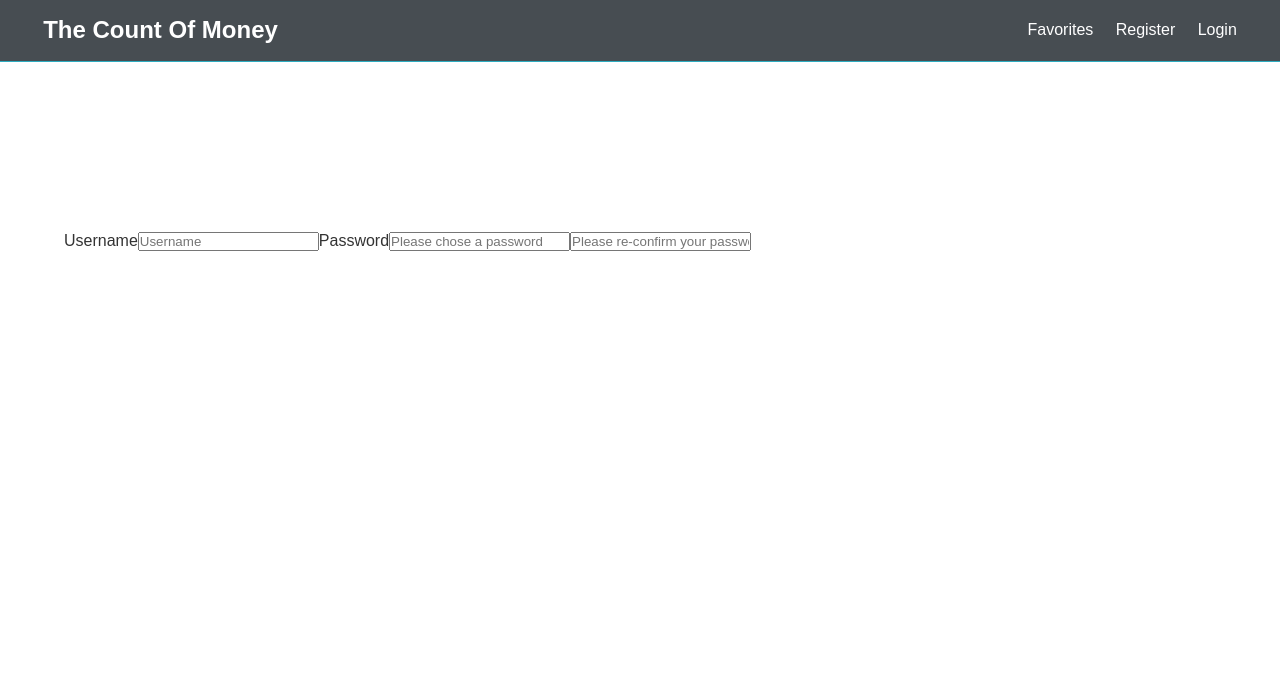
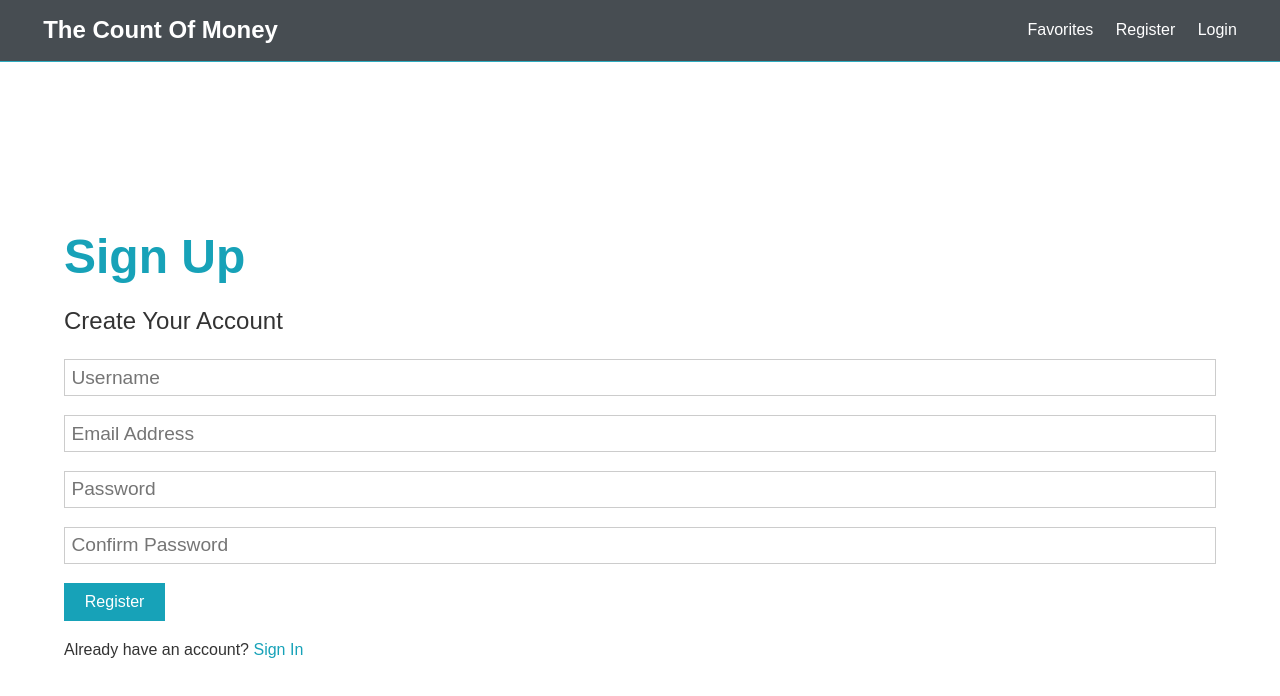
Before and after one commit to JK2018/web-app---the-count-of-money-t-web-700-Epitech-, a React (Create React App) app in the folder front/: page /register in a window 1280 px wide. Shown: the top 696 px of the page. Built offline with nearby package versions, Linux system fonts and the light colour scheme.

Commit message:
login form and register form

```diff
--- a/front/src/App.css
+++ b/front/src/App.css
@@ -1,48 +1,5 @@
 
 /* CryptoList */
-
-.content{
-  width: 450px;
-  height: auto;
-  margin: 0 auto;
-  padding: 30px;
-}
-.nav-pills{
-  width: 450px;
-}
-.nav-item{
-  width: 50%;
-}
-.nav-pills .nav-link{
-  font-weight: bold;
-  padding-top: 13px;
-  text-align: center;
-  background: #343436;
-  color: #fff;
-  border-radius: 30px;
-  height: 100px;
-}
-.nav-pills .nav-link.active{
-  background: grey;
-  color: #000;
-}
-.tab-content{
-  position: absolute;
-  width: 450px;
-  height: auto;
-  margin-top: -50px;
-  background: #fff;
-  color: #000;
-  z-index: 1000;
-  padding: 30px;
-  margin-bottom: 50px;
-}
-.tab-content button{
-  border-radius: 15px;
-  width: 100px;
-  margin: 0 auto;
-  float: right;
-}
 .star{
   cursor: pointer;
 }
@@ -338,7 +295,58 @@ img {
 }
 
 /* Forms */
+.form .form-group {
+  margin: 1.2rem 0;
+}
 
+.form .form-text {
+  display: block;
+  margin-top: 0.3rem;
+  color: #888;
+}
+
+.form input[type='text'],
+.form input[type='email'],
+.form input[type='password'],
+.form input[type='date'],
+.form select,
+.form textarea {
+  display: block;
+  width: 100%;
+  padding: 0.4rem;
+  font-size: 1.2rem;
+  border: 1px solid #ccc;
+}
+
+.form input[type='submit'],
+button {
+  font: inherit;
+}
+
+.form .social-input {
+  display: flex;
+}
+
+.form .social-input i {
+  padding: 0.5rem;
+  width: 4rem;
+}
+
+.form .social-input i.fa-twitter {
+  color: #38a1f3;
+}
+.form .social-input i.fa-facebook {
+  color: #3b5998;
+}
+.form .social-input i.fa-instagram {
+  color: #3f729b;
+}
+.form .social-input i.fa-youtube {
+  color: #c4302b;
+}
+.form .social-input i.fa-linkedin {
+  color: #0077b5;
+}
 
 .table th,
 .table td {
--- a/front/src/component/Login.js
+++ b/front/src/component/Login.js
@@ -1,10 +1,58 @@
-import React from 'react'
+import React, { useState } from 'react';
+import axios from 'axios';
+import { Link } from 'react-router-dom';
 
 export const Login = () => {
+
+    const [formData, setFormData] = useState({
+        email: '',
+        password: ''
+    });
+
+    const { email, password} = formData;
+
+    const onChange = e => setFormData({ ...formData, [e.target.name]: e.target.value});
+
+    const onSubmit = async e => {
+        e.preventDefault();
+          // ADD LOGIC HERE
+    }
+
+
+
     return (
-        <div>
-            <h1>LOGIN</h1>
-        </div>
+
+
+
+        <section className="landing">
+            <br></br><br></br><br></br><br></br><br></br>
+            <div className="mainCompDiv">
+
+
+            <h1 className="large text-primary">Sign In</h1>
+            <p className="lead"><i className="fas fa-user"></i> Sign Into Your Account</p>
+            <form className="form" onSubmit={e => onSubmit(e)}>
+                <div className="form-group">
+                    <input type="email" value={email} onChange={e => onChange(e)} placeholder="Email Address" name="email" required/>
+                </div>
+                <div className="form-group">
+                    <input
+                        type="password"
+                        value={password} onChange={e => onChange(e)}
+                        placeholder="Password"
+                        name="password"
+                        minLength="6"
+                        required
+                    />
+                </div>
+
+                <input type="submit" className="btn btn-primary" value="Log in" />
+            </form>
+            <p className="my-1">
+                Don't have an account? <Link to="/register">Sign Up</Link>
+            </p>
+            </div>
+        </section>
     )
 }
 export default Login;
--- a/front/src/component/Register.js
+++ b/front/src/component/Register.js
@@ -1,6 +1,46 @@
-import React from 'react'
+import React, { useState } from 'react';
+import axios from 'axios';
+import { Link } from 'react-router-dom';
 
 export const Register = () => {
+
+    const [formData, setFormData] = useState({
+        username: '',
+        email: '',
+        password: '',
+        password2: ''
+    });
+
+    const { username, email, password, password2} = formData;
+
+    const onChange = e => setFormData({ ...formData, [e.target.name]: e.target.value});
+
+    const onSubmit = async e => {
+        e.preventDefault();
+        if(password !== password2){
+            console.log('PW DO NOT MATCH');
+        } else {
+            const newUser = {
+                username,
+                email,
+                password
+            }
+            try {
+                const config = {
+                    headers: {
+                        'Content-Type': 'application/json'
+                    }
+                }
+                const body = JSON.stringify(newUser);
+                const res = await axios.post('/api/users', body, config);
+                console.log(res.data);
+            } catch (error) {
+                console.error(error.response.data);
+            }
+        }
+    }
+
+
     return (
 
 
@@ -9,14 +49,45 @@ export const Register = () => {
             <br></br><br></br><br></br><br></br><br></br>
             <div className="mainCompDiv">
 
-                <div className="form form-group">
-                    <label>Username</label>
-                    <input type="text" placeholder="Username"></input>
-                    <label>Password</label>
-                    <input type="password" placeholder="Please chose a password"></input>
-                    <input type="password" placeholder="Please re-confirm your password"></input>
+
+            <h1 className="large text-primary">Sign Up</h1>
+            <p className="lead"><i className="fas fa-user"></i> Create Your Account</p>
+            <form className="form" onSubmit={e => onSubmit(e)}>
+                <div className="form-group">
+                <input type="text" value={username} onChange={e => onChange(e)} placeholder="Username" name="username" required />
                 </div>
-
+                <div className="form-group">
+                <input type="email" value={email} onChange={e => onChange(e)} placeholder="Email Address" name="email" required/>
+                {/* <small className="form-text"
+                    >This site uses Gravatar so if you want a profile image, use a
+                    Gravatar email</small
+                > */}
+                </div>
+                <div className="form-group">
+                <input
+                    type="password"
+                    value={password} onChange={e => onChange(e)}
+                    placeholder="Password"
+                    name="password"
+                    minLength="6"
+                    required
+                />
+                </div>
+                <div className="form-group">
+                <input
+                    type="password"
+                    value={password2} onChange={e => onChange(e)}
+                    placeholder="Confirm Password"
+                    name="password2"
+                    minLength="6"
+                    required
+                />
+                </div>
+                <input type="submit" className="btn btn-primary" value="Register" />
+            </form>
+            <p className="my-1">
+                Already have an account? <Link to="/login">Sign In</Link>
+            </p>
             </div>
         </section>
     )
```
